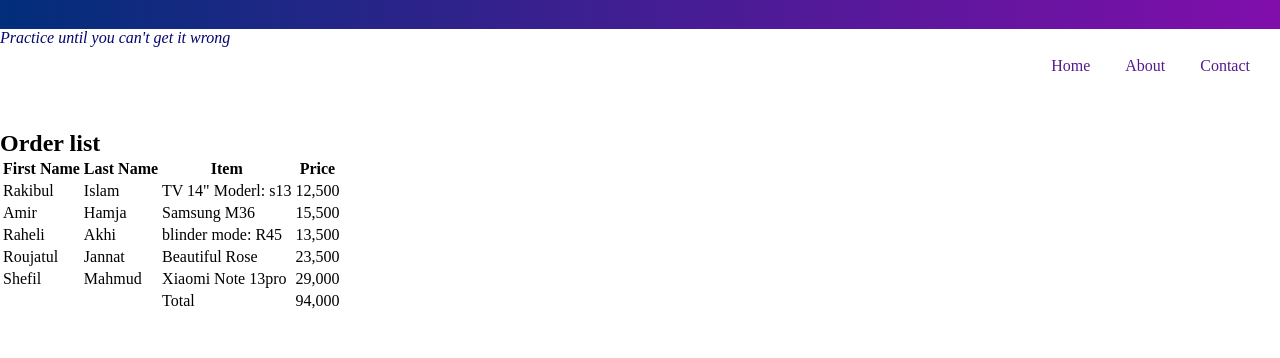
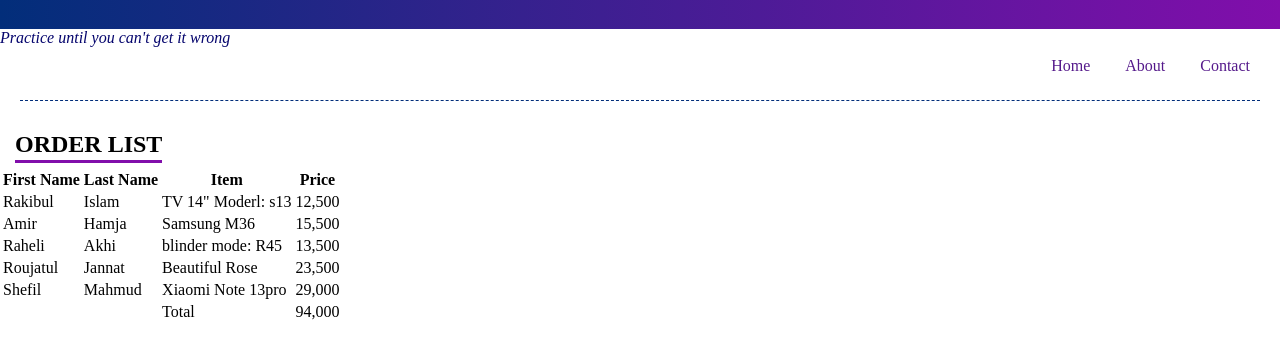
Before and after one commit to Rakib1514/project-practice, a plain HTML site: page index.html in a window 1280 px wide. Shown: the part 68-426 px from the top of the page. Drawn offline with Linux system fonts and the light colour scheme.

Commit message:
order-table h2 css update.inline-block practiced

```diff
--- a/index.html
+++ b/index.html
@@ -17,7 +17,9 @@
         </nav>
     </header>
     <section class="order-table">
-        <h2>Order list</h2>
+        <div class="list-heading">
+            <h2>Order list</h2>
+        </div>
         <div>
             <table>
                 <thead>
--- a/style.css
+++ b/style.css
@@ -21,9 +21,9 @@ header span {
 nav {
     display: flex;
     justify-content: right;
-    margin: 0px 20px 10px 0px;
-    padding:0px 0px 20px 0px;
-
+    margin: 0px 20px 30px 20px;
+    padding:0px 0px 0px 0px;
+    border-bottom: 1px dashed #022e7a;
 }
 
 nav a {
@@ -47,6 +47,11 @@ a:hover{
     border-radius: 50%;
 }
 
-{
-
+.order-table h2 {
+    margin: 0 0 5px 15px;
+    padding: 0 0 2px 0;
+    text-transform: uppercase;
+    /* background-color: aqua; */
+    display: inline-block;
+    border-bottom: 3px solid #810eab;
 }
```
